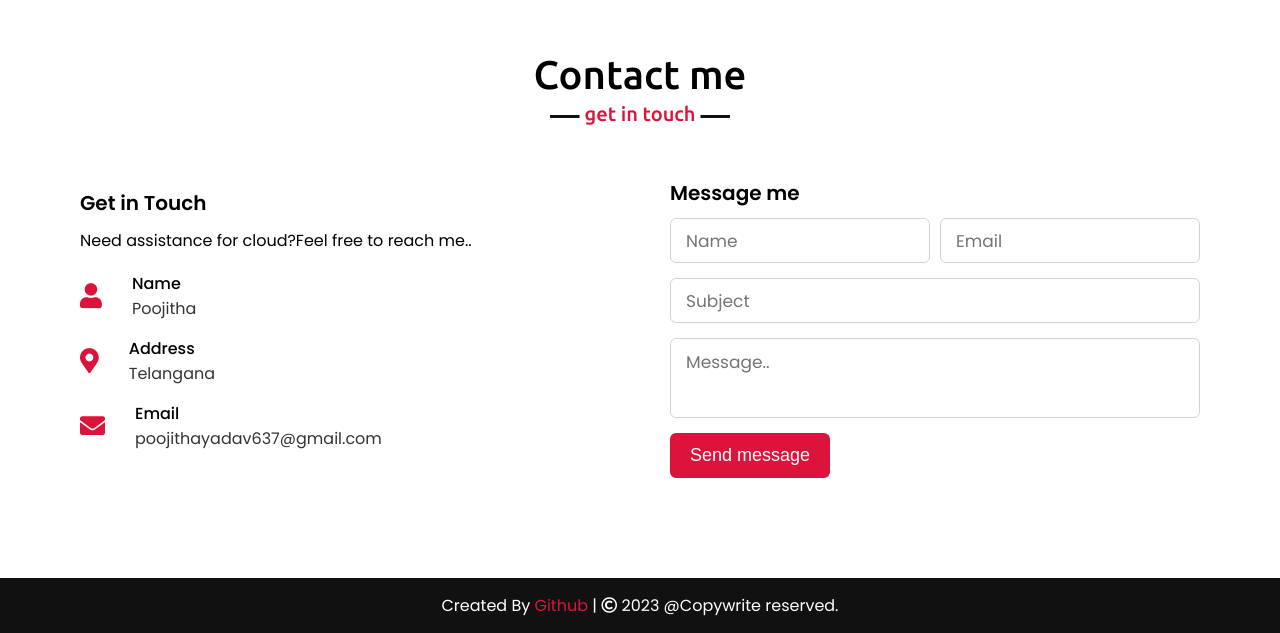
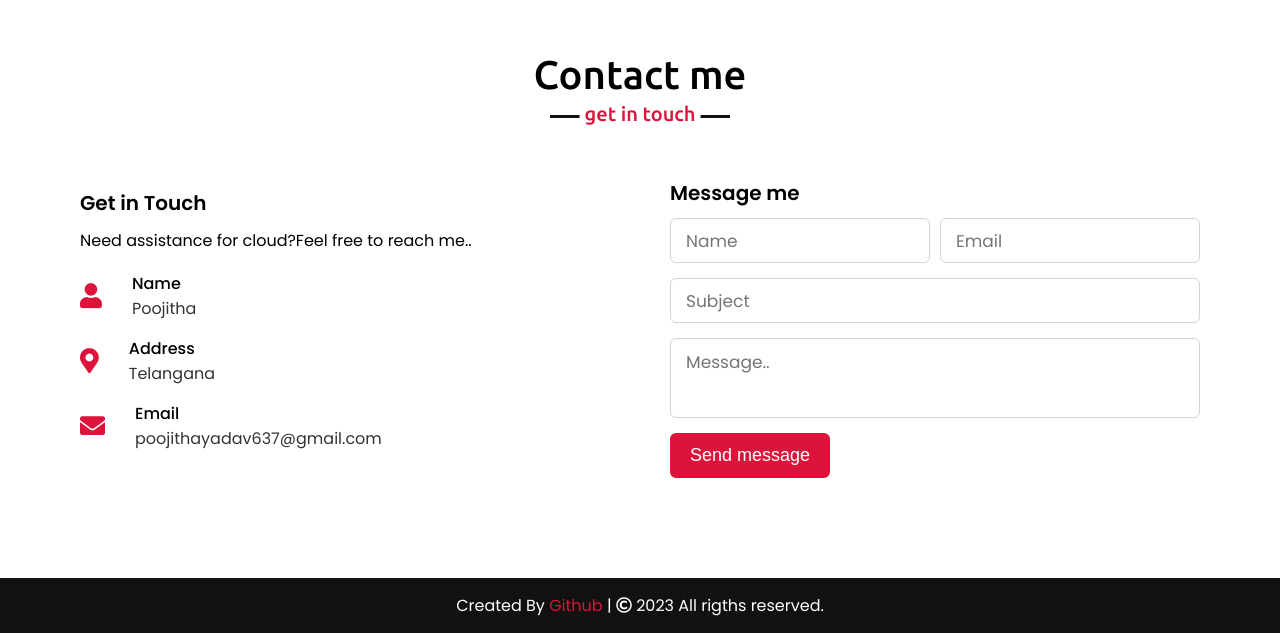
Before and after one commit to poojayadav232/project, a plain HTML site: page index.html in a window 1280 px wide. Shown: the part 3225-3858 px from the top of the page. Drawn offline with nearby package versions, Linux system fonts and the light colour scheme; a script that the page names is missing.

Commit message:
Update index.html

```diff
--- a/index.html
+++ b/index.html
@@ -250,7 +250,7 @@
 
     <!-- footer section start -->
     <footer>
-        <span>Created By <a href="https://github.com">Github</a> | <span class="far fa-copyright"></span> 2023 @Copywrite reserved.</span>
+        <span>Created By <a href="https://github.com">Github</a> | <span class="far fa-copyright"></span> 2023 All rigths reserved.</span>
     </footer>
     <script src="script.js"></script>
 </body>
```
